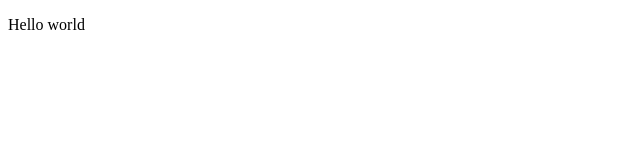
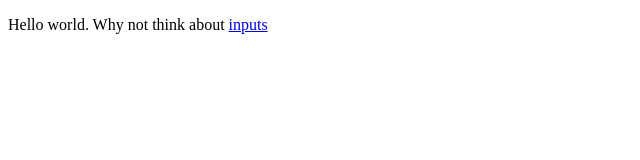
Before and after one commit to recodercol/cv, a plain HTML site: page index.html in a window 1280 px wide. Shown: the whole page, without its empty margins (0-640 px from the left). Drawn offline with Linux system fonts and the light colour scheme.

Commit message:
Update index.html

```diff
--- a/index.html
+++ b/index.html
@@ -5,6 +5,6 @@
     <title>Main file</title>
 </head>
 <body>
-<p>Hello world</p>
+    <p>Hello world. Why not think about <a href="forms.html>forms</a> or <a href="inputs">inputs</a></p>
 </body>
 </html>
```
